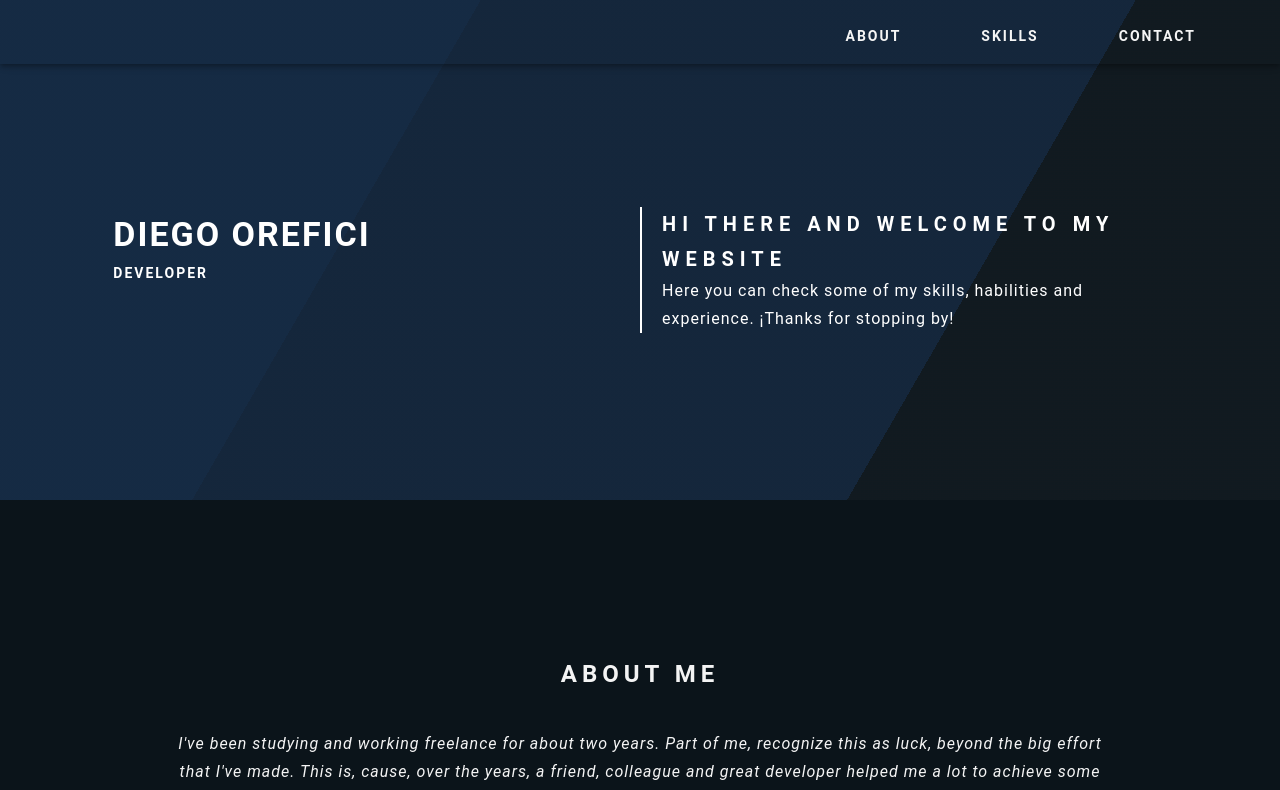
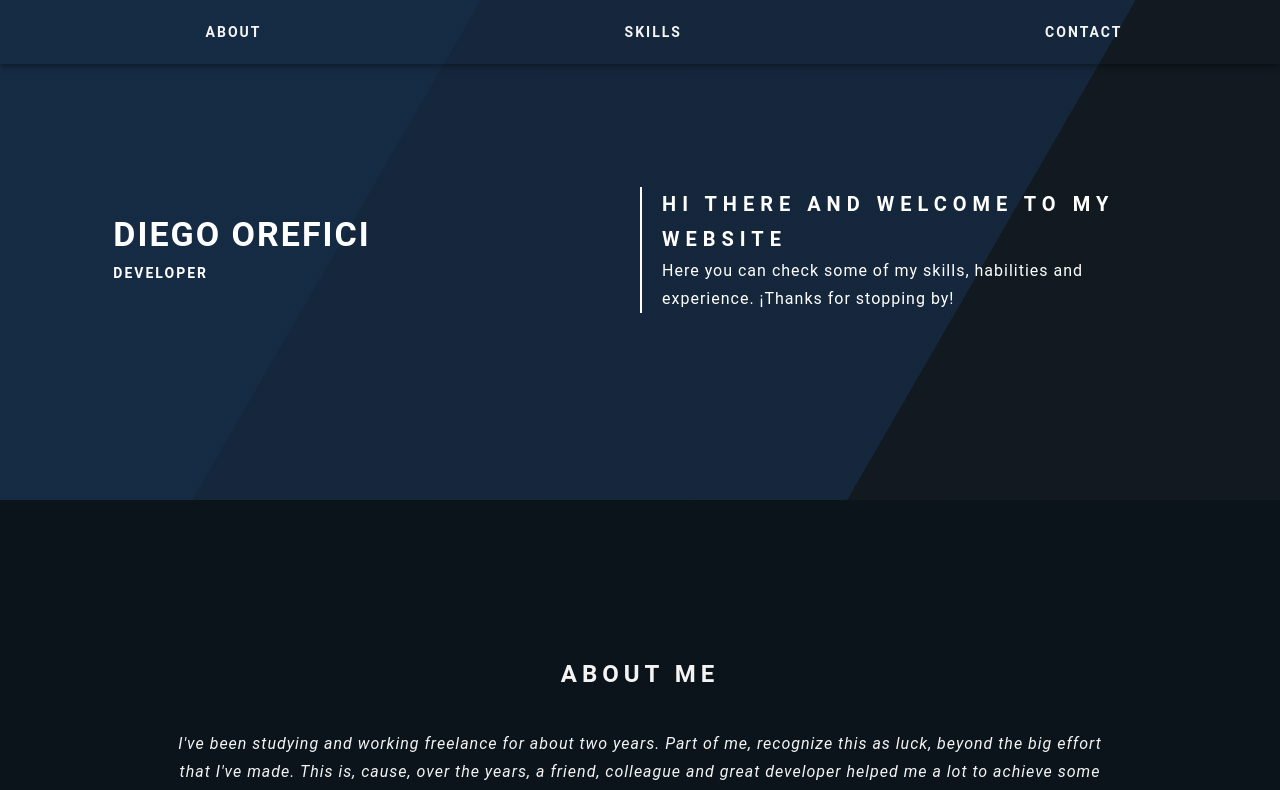
Before and after one commit to Widoski/portfolio-app, a React (Create React App) app: page / in a window 1280 px wide. Shown: the top 790 px of the page. Built offline with nearby package versions, Linux system fonts and the light colour scheme.

Commit message:
final changes

```diff
--- a/src/Animations.css
+++ b/src/Animations.css
@@ -99,3 +99,7 @@
         opacity: 1;
     }
 }
+
+html {
+    scroll-behavior: smooth;
+}
--- a/src/MediaQueries.css
+++ b/src/MediaQueries.css
@@ -1,8 +1,39 @@
-@media (max-width: 768px) {
+@media all and (max-width: 600px) {
+    .nav {
+        display: none;
+    }
     .burguer {
+        width: 100%;
+        display: flex;
+        justify-content: center;
+    }
+    .principalTitles {
+        text-align: center;
+    }
+    .secondaryTitles {
+        text-align: center;
+        padding-top: 30px;
+    }
+    .hr {
         display: block;
+        width: 40%;
+        margin-top: 30px;
     }
-    .navBar {
+}
+
+@media all and (min-width: 600px) {
+    .burguer {
+        display: none;
+    }
+    .boxSecondaryTitles {
+        border-left: 2px solid white;
+    }
+    .toolbar {
+        width: 100%;
+        display: flex;
+        justify-content: space-around;
+    }
+    .hr {
         display: none;
     }
 }
--- a/src/components/Footer.js
+++ b/src/components/Footer.js
@@ -16,7 +16,7 @@ export default function Footer() {
             <Avatar src={diego} style={{ margin: 20, width: "100px", height: "100px" }} />
             <hr style={{ width: "50%" }} />
             <Typography style={{ paddingTop: 5, color: "#f5f5f5", fontWeight: "lighter" }} variant="subtitle2">
-                Copyright 2020
+                © 2020. Developed by Diego Orefici. All rights, reserved.
             </Typography>
         </Grid>
     )
--- a/src/components/PrimarySection.js
+++ b/src/components/PrimarySection.js
@@ -1,5 +1,5 @@
 import React, { useState, useEffect } from 'react';
-import { Grid, Typography, Box, AppBar, Toolbar, Slide, Link, Button, Drawer, ListItem, List } from '@material-ui/core';
+import { Grid, Typography, AppBar, Toolbar, Slide, Link, Button, ListItem, List, SwipeableDrawer } from '@material-ui/core';
 import useScrollTrigger from '@material-ui/core/useScrollTrigger';
 import MenuIcon from '@material-ui/icons/Menu';
 import '../Animations.css';
@@ -18,31 +18,37 @@ const styles = {
         alignItems: "center",
         justifyContent: "center",
     },
-    navigation: {
-        width: "100%",
-        display: "flex",
-        justifyContent: "flex-end",
-    },
     link: {
         textDecoration: "none",
         color: "#f5f5f5",
         fontWeight: "bold",
-        letterSpacing: 2
+        letterSpacing: 2,
     },
     list: {
-        width: 250,
-        height: 700,
-        backgroundColor: "#0B141A"
+        backgroundColor: "#0B141A",
     },
     listLink: {
+        textAlign: "center",
         textDecoration: "none",
         color: "#f5f5f5",
         fontWeight: "bold",
         letterSpacing: 2,
-        borderBottom: "1px solid #f5f5f5",
+        borderBottom: "1px solid black",
         width: "100%",
-        margin: 15
+        padding: 20
     },
+    burguer: {
+        color: "#f5f5f5"
+    },
+    titleBurguerMenu: {
+        color: "#f5f5f5",
+        display: "flex",
+        flexDirection: "column"
+    },
+    principalBurguerTitles: {
+        letterSpacing: 2,
+        fontWeight: "bold",
+    }
 }
 
 export default function PrimarySection() {
@@ -50,9 +56,10 @@ export default function PrimarySection() {
     const [navBackground, setNavBackground] = useState('transparent');
 
     const [drawerState, setDrawerState] = useState(false);
-    const anchor = 'left';
+    const anchor = 'top';
 
     const toggleDrawer = (anchor, open) => {
+        console.log(anchor)
         setDrawerState({
             ...drawerState,
             [anchor]: open
@@ -97,73 +104,59 @@ export default function PrimarySection() {
             <div className="bg bg3"></div>
             <Slide in={!trigger}>
                 <AppBar position="fixed" style={{ backgroundColor: navBackground }}>
-                    <Toolbar>
-                        <div style={styles.navigation} className="navBar">
-                            <Typography variant="button">
-                                <Box pl={5} mt={1} ml={5}>
-                                    <Link href="#about" style={styles.link} className="underline">ABOUT</Link>
-                                </Box>
-                            </Typography>
-                            <Typography variant="button">
-                                <Box mt={1} ml={5}>
-                                    <Link href="#skills" style={styles.link} className="underline">SKILLS</Link>
-                                </Box>
-                            </Typography>
-                            <Typography variant="button">
-                                <Box pl={5} pr={5} mt={1}>
-                                    <Link href="#contact" style={styles.link} className="underline">CONTACT</Link>
-                                </Box>
-                            </Typography>
+                    <Toolbar className="toolbar">
+                        <div className="burguer">
+                            <Button onClick={() => toggleDrawer(anchor, true)} style={styles.burguer}>
+                                <MenuIcon />
+                            </Button>
                         </div>
-                        <div className="burguer" style={{ display: "none" }}>
-                            <Button onClick={() => toggleDrawer(anchor, true)}>
-                                <MenuIcon style={{ color: "f5f5f5" }} />
-                            </Button>
-                            <Drawer open={drawerState[anchor]} onClose={() => toggleDrawer(anchor, false)}>
+                        <SwipeableDrawer anchor={anchor} open={drawerState[anchor]} onClose={() => toggleDrawer(anchor, false)}>
                             <List style={styles.list}>
+                                <ListItem style={styles.titleBurguerMenu}>
+                                    <Typography variant="h6" style={styles.principalBurguerTitles}>DIEGO OREFICI</Typography>
+                                    <Typography variant="button" style={styles.principalBurguerTitles}>DEVELOPER</Typography>
+                                    <hr style={{ width: "30%" }} />
+                                </ListItem>
                                 <ListItem onMouseOver={() => changeBackground("about", "#102641")} style={{ backgroundColor: listItemBackground.about }}
                                     onMouseLeave={() => changeBackground("about", "")}>
                                     <Link style={styles.listLink} onClick={() => toggleDrawer(anchor, false)} href="#about">
-                                            <Typography>
-                                                About
-                                            </Typography>
+                                        <Typography>About</Typography>
                                     </Link>
                                 </ListItem>
                                 <ListItem onMouseOver={() => changeBackground("skills", "#102641")} style={{ backgroundColor: listItemBackground.skills }}
                                     onMouseLeave={() => changeBackground("skills", "")}>
                                     <Link style={styles.listLink} onClick={() => toggleDrawer(anchor, false)} href="#skills">
-                                            <Typography>
-                                                Skills
-                                            </Typography>
+                                        <Typography>Skills</Typography>
                                     </Link>
                                 </ListItem>
                                 <ListItem onMouseOver={() => changeBackground("contact", "#102641")} style={{ backgroundColor: listItemBackground.contact }}
                                     onMouseLeave={() => changeBackground("contact", "")}>
                                     <Link style={styles.listLink} onClick={() => toggleDrawer(anchor, false)} href="#contact">
-                                            <Typography>
-                                                Contact
-                                            </Typography>
+                                        <Typography>Contact</Typography>
                                     </Link>
                                 </ListItem>
                             </List>
-                            </Drawer>
-                        </div>
+                        </SwipeableDrawer>
+                        <Typography variant="button" className="nav">
+                            <Link href="#about" style={styles.link} className="underline">ABOUT</Link>
+                        </Typography>
+                        <Typography variant="button" className="nav">
+                            <Link href="#skills" style={styles.link} className="underline">SKILLS</Link>
+                        </Typography>
+                        <Typography variant="button" className="nav">
+                            <Link href="#contact" style={styles.link} className="underline">CONTACT</Link>
+                        </Typography>
                     </Toolbar>
                 </AppBar>
             </Slide>
             <Grid container item style={styles.primaryText} className="titles">
-                <Grid item xs={12} sm={5} lg={5}>
-                    <Typography variant="h4" style={{ paddingBottom: 5, fontWeight: "bold", letterSpacing: 2 }}
-                    >
-                        DIEGO OREFICI
-					</Typography>
-                    <Typography variant="button" style={{ fontWeight: "bold", letterSpacing: 2 }}
-                    >
-                        DEVELOPER
-					</Typography>
+                <Grid item xs={12} sm={5} lg={5} className="principalTitles">
+                    <Typography variant="h4" style={{ paddingBottom: 5, fontWeight: "bold", letterSpacing: 2 }}>DIEGO OREFICI</Typography>
+                    <Typography variant="button" style={{ fontWeight: "bold", letterSpacing: 2 }}>DEVELOPER</Typography>
                 </Grid>
-                <Grid item xs={12} sm={5} lg={5} style={{ borderLeft: "2px solid white", marginTop: 40 }}>
-                    <div style={{ marginLeft: 20 }}>
+                <hr className="hr" />
+                <Grid item xs={12} sm={5} lg={5} className="boxSecondaryTitles">
+                    <div style={{ marginLeft: 20 }} className="secondaryTitles">
                         <Typography variant="button" style={{ fontWeight: "bold", letterSpacing: 6, fontSize: 20 }}
                         >
                             Hi there and welcome to my website
--- a/src/components/SkillsSection.js
+++ b/src/components/Skills.js
@@ -13,9 +13,12 @@ const styles = {
     accordion: {
         backgroundColor: "#282726",
     },
+    backgroundAccordion: {
+        backgroundColor: "#373a40"
+    }
 }
 
-export default function SkillsSection() {
+export default function Skills() {
     const [projects, setProjects] = useState(false);
 
     const [backgroundColor, setBackgroundColor] = useState(false);
@@ -47,7 +50,7 @@ export default function SkillsSection() {
                     <Projects showProjects={showProjects} />
                 ) : <>
                         <Grid item xs={12} sm={6} xl={6} style={{ margin: 10 }}>
-                            <Accordion style={{ backgroundColor: "#102641" }} expanded={expanded === "panel1"} onChange={onChangeAccordion("panel1")}>
+                            <Accordion style={styles.backgroundAccordion} expanded={expanded === "panel1"} onChange={onChangeAccordion("panel1")}>
                                 <AccordionSummary expandIcon={<ExpandMoreIcon style={{ color: "#f5f5f5" }} />} style={styles.accordion}>
                                     <Typography variant="button" style={{ color: "white", fontWeight: "bold", letterSpacing: 5 }}
                                     >
@@ -104,7 +107,7 @@ export default function SkillsSection() {
                                     </div>
                                 </AccordionDetails>
                             </Accordion>
-                            <Accordion style={{ backgroundColor: "#102641" }} expanded={expanded === "panel2"} onChange={onChangeAccordion("panel2")}>
+                            <Accordion style={styles.backgroundAccordion} expanded={expanded === "panel2"} onChange={onChangeAccordion("panel2")}>
                                 <AccordionSummary expandIcon={<ExpandMoreIcon style={{ color: "#f5f5f5" }} />} style={styles.accordion}>
                                     <Typography variant="button" style={{ color: "white", fontWeight: "bold", letterSpacing: 5 }}>STILL EXPLORING</Typography>
                                 </AccordionSummary>
@@ -115,7 +118,7 @@ export default function SkillsSection() {
                                     </Typography>
                                 </AccordionDetails>
                             </Accordion>
-                            <Accordion style={{ backgroundColor: "#102641" }} expanded={expanded === "panel3"} onChange={onChangeAccordion("panel3")}>
+                            <Accordion style={styles.backgroundAccordion} expanded={expanded === "panel3"} onChange={onChangeAccordion("panel3")}>
                                 <AccordionSummary style={styles.accordion} expandIcon={<ExpandMoreIcon style={{ color: "#f5f5f5" }} />}>
                                     <Typography variant="button" style={{ color: "white", fontWeight: "bold", letterSpacing: 5 }}
                                     >
@@ -129,7 +132,7 @@ export default function SkillsSection() {
                                     </Typography>
                                 </AccordionDetails>
                             </Accordion>
-                            <Accordion style={{ backgroundColor: "#102641" }} expanded={expanded === "panel4"} onChange={onChangeAccordion("panel4")}>
+                            <Accordion style={styles.backgroundAccordion} expanded={expanded === "panel4"} onChange={onChangeAccordion("panel4")}>
                                 <AccordionSummary style={styles.accordion} expandIcon={<ExpandMoreIcon style={{ color: "#f5f5f5" }} />}>
                                     <Typography variant="button" style={{ color: "white", fontWeight: "bold", letterSpacing: 5 }}
                                     >
@@ -186,7 +189,3 @@ export default function SkillsSection() {
         </Grid>
     )
 }
-
-function ShowAccordion(value) {
-
-}
```
Also changed, not shown: src/App.js (+4 -4 lines), public/logo192.png (deleted), public/logo512.png (deleted), src/components/About.js (renamed from src/components/AboutSection.js). Lines whose indentation alone changed are shown as unchanged.
